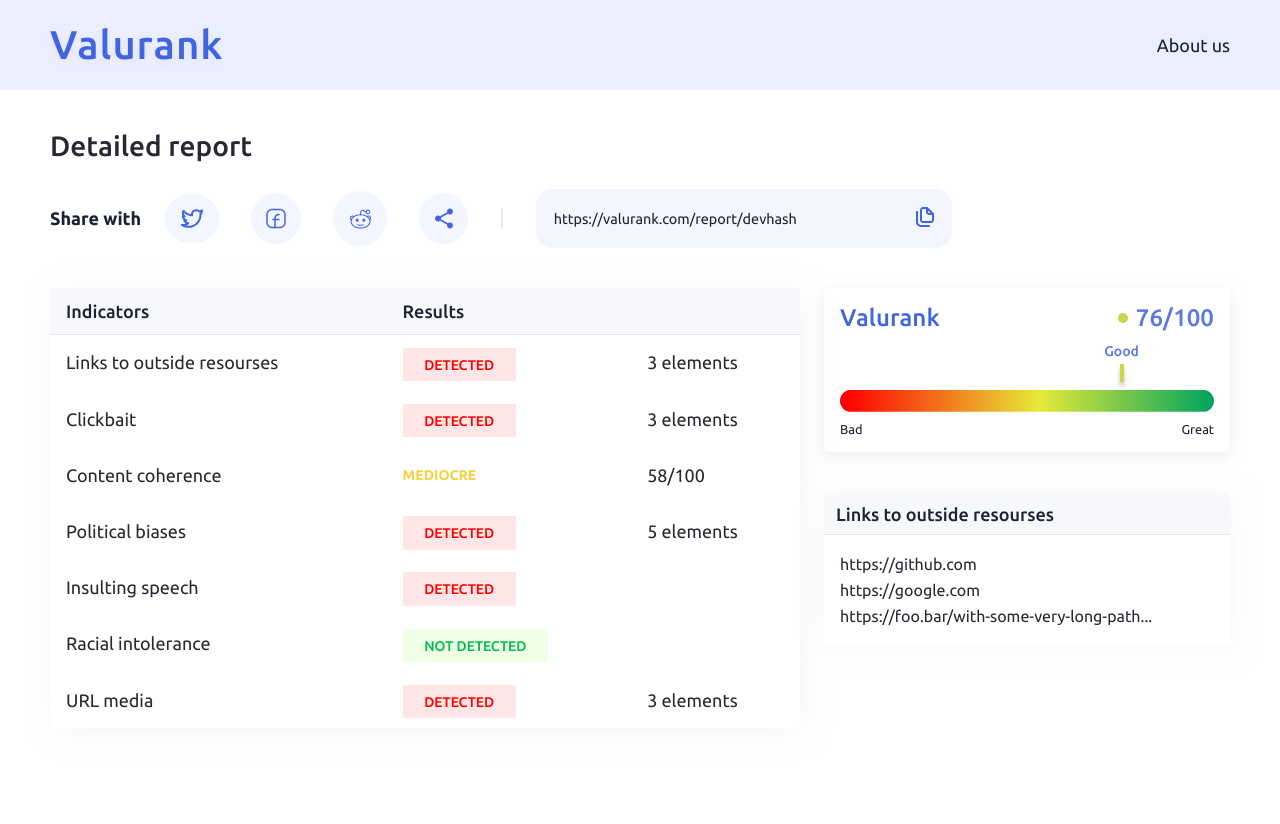
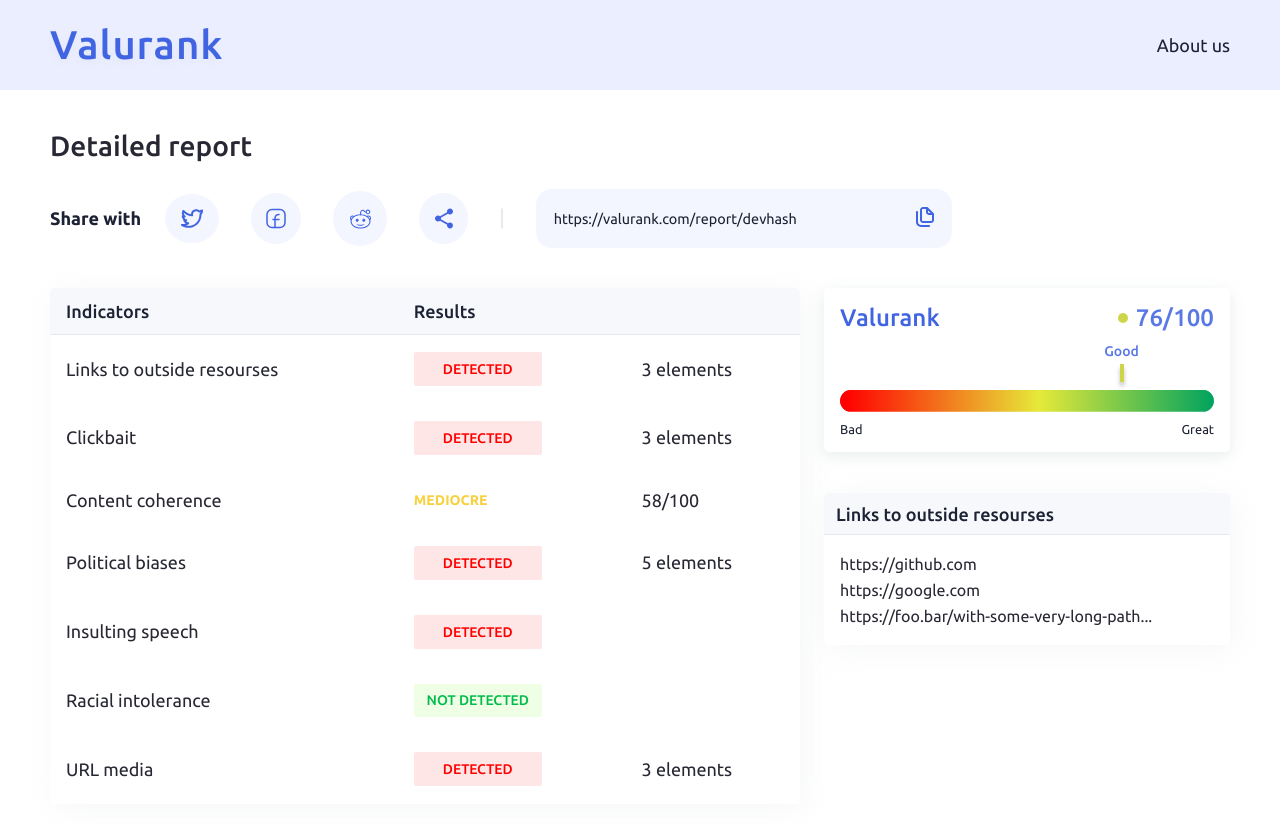
Before and after one commit to kindrakevychn/Next-report, a Next.js app: page / in a window 1280 px wide. Shown: the top 824 px of the page. Before the commit the page ends 800 px from the top, so only its background shows below. Built offline with nearby package versions, Linux system fonts and the light colour scheme.

Commit message:
Indicator: detected indicator data will have fixed width

```diff
--- a/components/indicators.module.css
+++ b/components/indicators.module.css
@@ -31,10 +31,13 @@
 }
 
 .detected > .data:nth-child(2) > span {
+  display: flex;
+  justify-content: center;
+  width: 8rem;
   font-size: .875rem;
   font-weight: 500;
   color: #00BC4B;
-  padding: .55rem 1.35rem;
+  padding: .55rem 0rem;
   background: #EFFFE5;
   border-radius: 2px;
   text-transform: uppercase;
```
